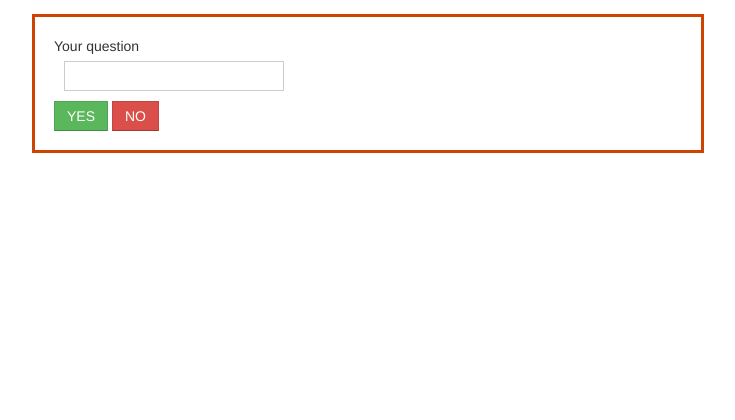
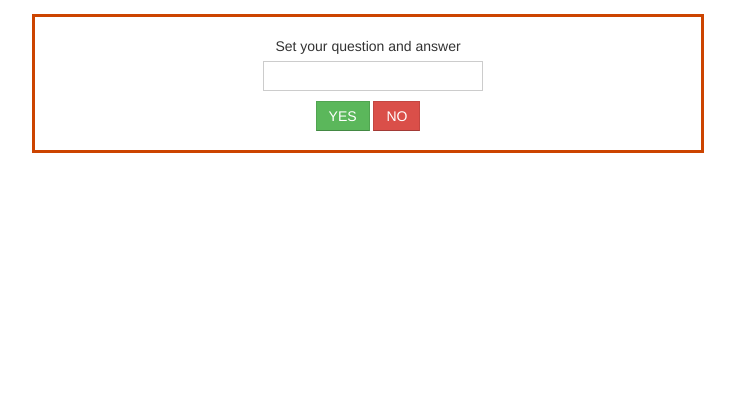
Before and after one commit to exonian/endofit, a Flask app: template templates/new_page.html in a window 1280 px wide. Shown: the top 420 px of the page, without its empty margins (272-1007 px from the left). Run offline with Flask 2, Linux system fonts and the light colour scheme; the template is opened without the code that fills it: values that come from a table or form of the project are taken from there, others are empty; some libraries are stand-ins or nearby versions.

Commit message:
Style up the creation form a bit

```diff
--- a/app.py
+++ b/app.py
@@ -42,7 +42,7 @@ class QuestionObject(db.Model):
 
 class QuestionObjectCreationForm(Form):
     page_name = TextField(
-        'Your question',
+        'Set your question and answer',
         [
             validators.Regexp(r'^\w+$', message='Letters and numbers only, please'),
             validators.Length(min=1, max=256),
--- a/static/css/style.css
+++ b/static/css/style.css
@@ -42,7 +42,7 @@ h2 {
   font-style: italic;
   margin: 1em; }
 
-form.buttons {
+form {
   text-align: center; }
 
 .well {
--- a/static/sass/style.sass
+++ b/static/sass/style.sass
@@ -49,7 +49,7 @@ h2
     font-style: italic
     margin: 1em
 
-form.buttons
+form
     text-align: center
 
 .well
```
